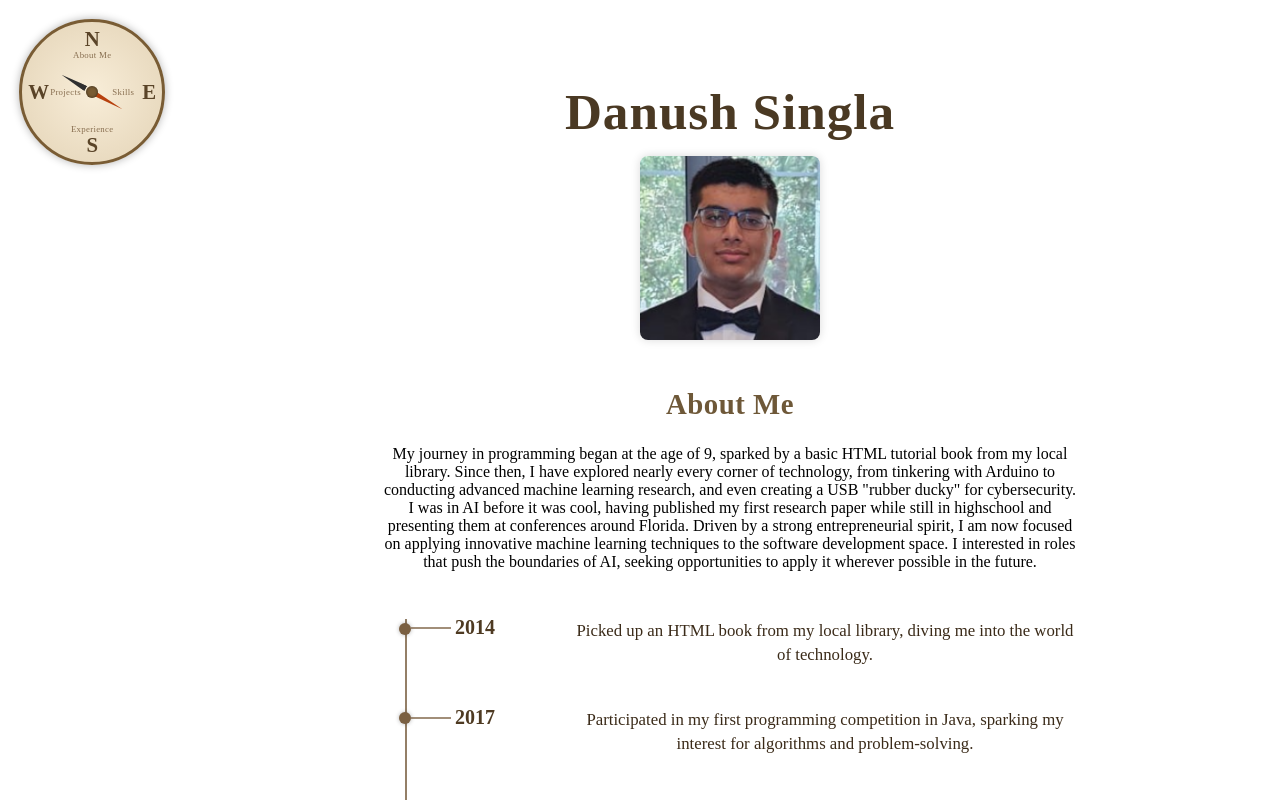
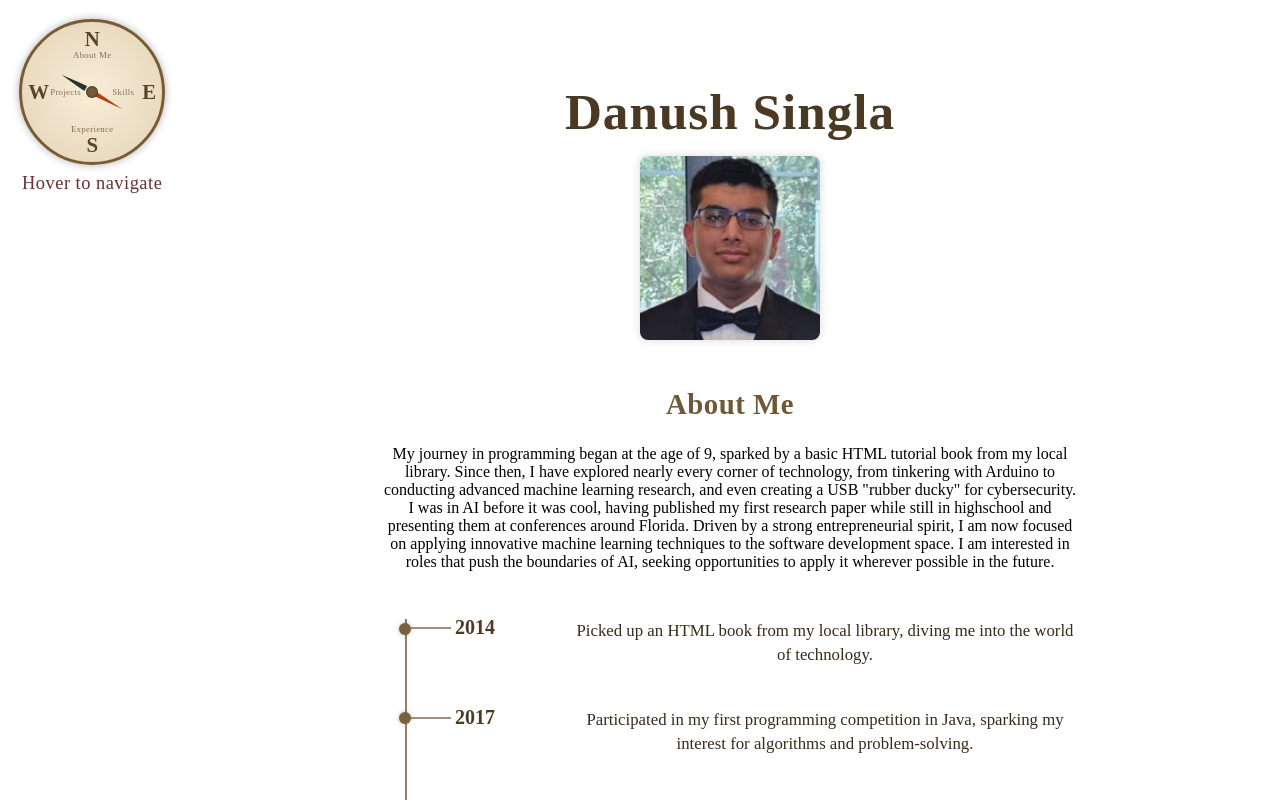
Before and after one commit to danushsingla/personal_page, a SvelteKit app: page / in a window 1280 px wide. Shown: the top 800 px of the page. Built offline with nearby package versions, Linux system fonts and the light colour scheme.

Commit message:
Added a hover hint for compass

```diff
--- a/src/routes/+page.svelte
+++ b/src/routes/+page.svelte
@@ -1,6 +1,48 @@
 <script>
-import { base } from '$app/paths';
+  import { base } from '$app/paths';
   import Timeline from '$lib/components/Timeline.svelte';
+  import { onMount, onDestroy } from 'svelte';
+
+  // Change this if your compass has a different id/class.
+  // Examples: "#compass", ".compass", ".nav-compass"
+  const COMPASS_SELECTOR = '#compass, .compass';
+
+  let hintLeft = '90px';
+  let hintTop = '170px';
+
+  function positionHint() {
+    const compassEl = document.querySelector(COMPASS_SELECTOR);
+    if (!compassEl) return;
+
+    const rect = compassEl.getBoundingClientRect();
+
+    // Center horizontally with compass
+    hintLeft = `${rect.left + rect.width / 2}px`;
+
+    // Place just under compass (small gap)
+    hintTop = `${rect.bottom + 8}px`;
+  }
+
+  let cleanup = () => {};
+
+  onMount(() => {
+    const onResize = () => positionHint();
+    const onScroll = () => positionHint();
+
+    // Initial + next frame (in case layout shifts after mount)
+    positionHint();
+    requestAnimationFrame(positionHint);
+
+    window.addEventListener('resize', onResize, { passive: true });
+    window.addEventListener('scroll', onScroll, { passive: true });
+
+    cleanup = () => {
+      window.removeEventListener('resize', onResize);
+      window.removeEventListener('scroll', onScroll);
+    };
+  });
+
+  onDestroy(() => cleanup());
 </script>
 
 <div class="page-wrapper">
@@ -11,10 +53,30 @@ import { base } from '$app/paths';
 
     <h2 class="subtitle">About Me</h2>
 
-    <p>My journey in programming began at the age of 9, sparked by a basic HTML tutorial book from my local library. Since then, I have explored nearly every corner of technology, from tinkering with Arduino to conducting advanced machine learning research, and even creating a USB "rubber ducky" for cybersecurity. I was in AI before it was cool, having published my first research paper while still in highschool and presenting them at conferences around Florida. Driven by a strong entrepreneurial spirit, I am now focused on applying innovative machine learning techniques to the software development space. I interested in roles that push the boundaries of AI, seeking opportunities to apply it wherever possible in the future.</p>
+    <p>
+      My journey in programming began at the age of 9, sparked by a basic HTML
+      tutorial book from my local library. Since then, I have explored nearly
+      every corner of technology, from tinkering with Arduino to conducting
+      advanced machine learning research, and even creating a USB "rubber ducky"
+      for cybersecurity. I was in AI before it was cool, having published my
+      first research paper while still in highschool and presenting them at
+      conferences around Florida. Driven by a strong entrepreneurial spirit, I
+      am now focused on applying innovative machine learning techniques to the
+      software development space. I am interested in roles that push the
+      boundaries of AI, seeking opportunities to apply it wherever possible in
+      the future.
+    </p>
 
     <Timeline />
   </div>
+</div>
+
+<!-- Compass hint (auto-centers to the compass element) -->
+<div
+  class="compass-hint"
+  style="left: {hintLeft}; top: {hintTop};"
+>
+  Hover to navigate
 </div>
 
 <style>
@@ -34,7 +96,6 @@ import { base } from '$app/paths';
     font-family: "EB Garamond", serif;
   }
 
-  /* Your profile image styling */
   .profile-pic {
     width: 180px;
     height: auto;
@@ -59,12 +120,29 @@ import { base } from '$app/paths';
     letter-spacing: 0.5px;
   }
 
+  .compass-hint {
+    position: fixed;
+    transform: translateX(-50%);
+    font-family: "Cormorant Garamond", serif;
+    font-size: 1.15rem;
+    color: #5b1d1d;          /* dark red */
+    opacity: 0.9;
+    letter-spacing: 0.5px;
+    pointer-events: none;
+    text-shadow: 0 1px 0 rgba(0,0,0,0.08);
+  }
+
   @media (max-width: 700px) {
     .page-wrapper {
       padding-left: 0;
     }
+
     .name {
       font-size: 2.4rem;
     }
+
+    .compass-hint {
+      display: none;
+    }
   }
 </style>
--- a/src/routes/experience/+page.svelte
+++ b/src/routes/experience/+page.svelte
@@ -1,5 +1,47 @@
 <script lang="ts">
-  import { onMount } from "svelte";
+  import { onMount, onDestroy } from "svelte";
+
+
+        // Change this if your compass has a different id/class.
+  // Examples: "#compass", ".compass", ".nav-compass"
+  const COMPASS_SELECTOR = '#compass, .compass';
+
+    let hintLeft = '90px';
+  let hintTop = '170px';
+
+  function positionHint() {
+  const compassEl = document.querySelector(COMPASS_SELECTOR) as HTMLElement | null;
+  if (!compassEl) return;
+
+  const rect = compassEl.getBoundingClientRect();
+
+  // center hint on compass
+  hintLeft = `${rect.left + rect.width / 2}px`;
+
+  // just under compass
+  hintTop = `${rect.bottom + 8}px`;
+}
+
+let cleanup = () => {};
+
+onMount(() => {
+  const onResize = () => positionHint();
+  const onScroll = () => positionHint();
+
+  positionHint();
+  requestAnimationFrame(positionHint);
+
+  window.addEventListener("resize", onResize, { passive: true });
+  window.addEventListener("scroll", onScroll, { passive: true });
+
+  cleanup = () => {
+    window.removeEventListener("resize", onResize);
+    window.removeEventListener("scroll", onScroll);
+  };
+});
+
+onDestroy(() => cleanup());
+
 
   type ThreadId = "Systems" | "Embedded" | "Robotics" | "Product" | "Writing";
   const threads: ThreadId[] = ["Systems", "Embedded", "Robotics", "Product", "Writing"];
@@ -485,6 +527,14 @@
   </div>
 </section>
 
+<!-- Compass hint (auto-centers to the compass element) -->
+<div
+  class="compass-hint"
+  style="left: {hintLeft}; top: {hintTop};"
+>
+  Hover to navigate
+</div>
+
 <style>
   .wrap {
     max-width: 1100px;
@@ -676,6 +726,18 @@
   }
   .pubLink:hover { opacity: 0.85; }
 
+      .compass-hint {
+    position: fixed;
+    transform: translateX(-50%);
+    font-family: "Cormorant Garamond", serif;
+    font-size: 1.15rem;
+    color: #5b1d1d;          /* dark red */
+    opacity: 0.9;
+    letter-spacing: 0.5px;
+    pointer-events: none;
+    text-shadow: 0 1px 0 rgba(0,0,0,0.08);
+      }
+
   @media (max-width: 900px) {
     .wrap { padding-left: 1.25rem; padding-top: 3.5rem; }
   }
--- a/src/routes/projects/+page.svelte
+++ b/src/routes/projects/+page.svelte
@@ -1,6 +1,49 @@
 <script lang="ts">
   import JournalChapter from "$lib/components/JournalChapter.svelte";
   import { chapters } from "$lib/data/journal";
+    import { onMount, onDestroy } from "svelte";
+
+
+  // Change this if your compass has a different id/class.
+  // Examples: "#compass", ".compass", ".nav-compass"
+  const COMPASS_SELECTOR = '#compass, .compass';
+
+  let hintLeft = '90px';
+  let hintTop = '170px';
+
+  function positionHint() {
+  const compassEl = document.querySelector(COMPASS_SELECTOR) as HTMLElement | null;
+  if (!compassEl) return;
+
+  const rect = compassEl.getBoundingClientRect();
+
+  // center hint on compass
+  hintLeft = `${rect.left + rect.width / 2}px`;
+
+  // just under compass
+  hintTop = `${rect.bottom + 8}px`;
+}
+
+let cleanup = () => {};
+
+onMount(() => {
+  const onResize = () => positionHint();
+  const onScroll = () => positionHint();
+
+  positionHint();
+  requestAnimationFrame(positionHint);
+
+  window.addEventListener("resize", onResize, { passive: true });
+  window.addEventListener("scroll", onScroll, { passive: true });
+
+  cleanup = () => {
+    window.removeEventListener("resize", onResize);
+    window.removeEventListener("scroll", onScroll);
+  };
+});
+
+onDestroy(() => cleanup());
+
 
   let query = "";
   let activeTag: string = "ALL";
@@ -107,6 +150,14 @@
     {/if}
   </div>
 </section>
+
+<!-- Compass hint (auto-centers to the compass element) -->
+<div
+  class="compass-hint"
+  style="left: {hintLeft}; top: {hintTop};"
+>
+  Hover to navigate
+</div>
 
 <style>
   /* ===== Parchment Theme Scope ===== */
@@ -254,4 +305,16 @@
     margin: 0;
     color: var(--muted);
   }
+
+    .compass-hint {
+    position: fixed;
+    transform: translateX(-50%);
+    font-family: "Cormorant Garamond", serif;
+    font-size: 1.15rem;
+    color: #5b1d1d;          /* dark red */
+    opacity: 0.9;
+    letter-spacing: 0.5px;
+    pointer-events: none;
+    text-shadow: 0 1px 0 rgba(0,0,0,0.08);
+  }
 </style>
--- a/src/routes/skills/+page.svelte
+++ b/src/routes/skills/+page.svelte
@@ -1,5 +1,28 @@
-<script>
-    import { base } from '$app/paths';
+<script lang="ts">
+  import { base } from "$app/paths";
+  import { onMount, onDestroy } from "svelte";
+
+  // Update this selector to match your actual compass element
+  const COMPASS_SELECTOR = "#compass, .compass";
+
+  let hintLeft = "90px";
+  let hintTop = "170px";
+
+  function positionHint() {
+    const compassEl = document.querySelector(COMPASS_SELECTOR) as HTMLElement | null;
+    if (!compassEl) return;
+
+    const rect = compassEl.getBoundingClientRect();
+
+    // center hint on compass
+    hintLeft = `${rect.left + rect.width / 2}px`;
+
+    // just under compass
+    hintTop = `${rect.bottom + 8}px`;
+  }
+
+  let cleanup = () => {};
+
   // Organized skills groups based on your resume
   const skills = [
     {
@@ -15,7 +38,6 @@
         { name: "SQL", icon: "/icons/mysql.svg" }
       ]
     },
-
     {
       category: "Developer Tools",
       items: [
@@ -30,7 +52,6 @@
         { name: "HiPerGator (UF HPC)", icon: "/icons/hipergator.svg" }
       ]
     },
-
     {
       category: "Frameworks & Libraries",
       items: [
@@ -46,7 +67,6 @@
         { name: "Jupyter Notebook", icon: "/icons/jupyter.svg" }
       ]
     },
-
     {
       category: "AI & Machine Learning",
       items: [
@@ -59,7 +79,6 @@
         { name: "Amazon Personalize", icon: "/icons/amazon_personalize.svg" }
       ]
     },
-
     {
       category: "Cloud & Systems",
       items: [
@@ -69,7 +88,6 @@
         { name: "Anaconda", icon: "/icons/anaconda.svg" }
       ]
     },
-
     {
       category: "Certifications",
       items: [
@@ -79,10 +97,35 @@
       ]
     }
   ];
+
+  onMount(() => {
+    const onResize = () => positionHint();
+    const onScroll = () => positionHint();
+
+    // Initial + next frame (layout can shift)
+    positionHint();
+    requestAnimationFrame(positionHint);
+
+    window.addEventListener("resize", onResize, { passive: true });
+    window.addEventListener("scroll", onScroll, { passive: true });
+
+    // Track compass size/position changes too
+    const compassEl = document.querySelector(COMPASS_SELECTOR) as HTMLElement | null;
+    const ro = compassEl ? new ResizeObserver(() => positionHint()) : null;
+    if (ro && compassEl) ro.observe(compassEl);
+
+    cleanup = () => {
+      window.removeEventListener("resize", onResize);
+      window.removeEventListener("scroll", onScroll);
+      ro?.disconnect();
+    };
+  });
+
+  onDestroy(() => cleanup());
 </script>
 
 <div class="skills-wrapper">
-  <h1 class="title">Skills & Certifications</h1>
+  <h1 class="title">Skills &amp; Certifications</h1>
 
   {#each skills as group}
     <section class="skill-block">
@@ -91,13 +134,18 @@
       <div class="grid">
         {#each group.items as item}
           <div class="item">
-            <img src={base}{item.icon} alt={item.name} class="icon"/>
+            <img src={`${base}${item.icon}`} alt={item.name} class="icon" />
             <span>{item.name}</span>
           </div>
         {/each}
       </div>
     </section>
   {/each}
+</div>
+
+<!-- Compass hint (auto-centers to the compass element) -->
+<div class="compass-hint" style={`left:${hintLeft}; top:${hintTop};`}>
+  Hover to navigate
 </div>
 
 <style>
@@ -145,4 +193,16 @@
     height: 28px;
     filter: sepia(60%);
   }
+
+  .compass-hint {
+    position: fixed;
+    transform: translateX(-50%);
+    font-family: "Cormorant Garamond", serif;
+    font-size: 1.15rem;
+    color: #5b1d1d; /* dark red */
+    opacity: 0.9;
+    letter-spacing: 0.5px;
+    pointer-events: none;
+    text-shadow: 0 1px 0 rgba(0, 0, 0, 0.08);
+  }
 </style>
```
